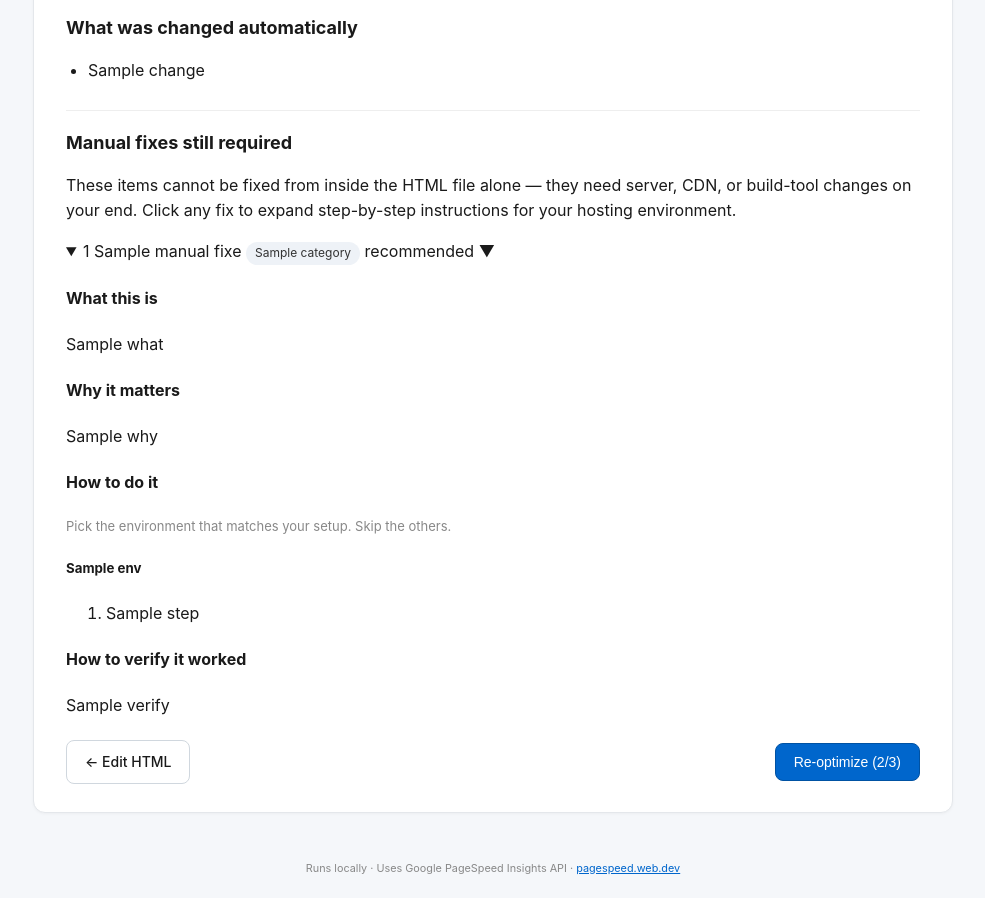
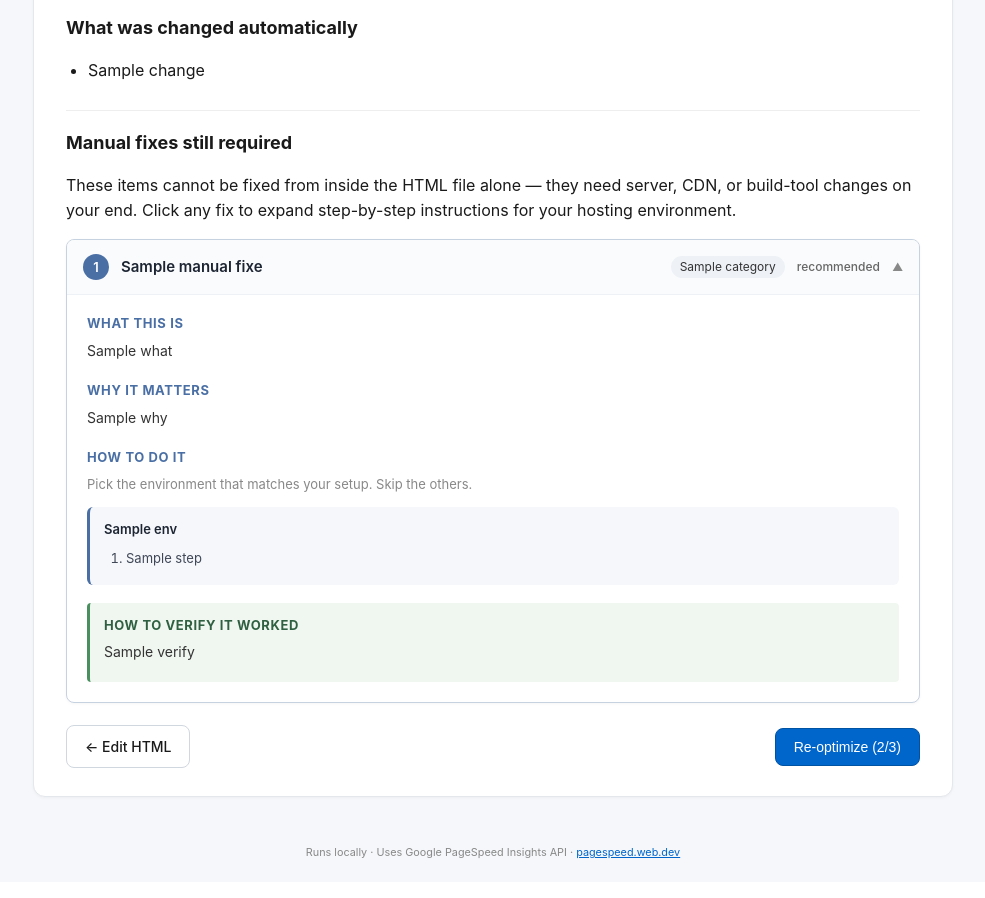
Before and after one commit to adityakadam-cell/optimizer-wizard, a Flask app: template templates/step4.html in a window 1280 px wide, after a click that opens the changed part. Shown: the part 644-1542 px from the top of the page, without its empty margins (147-1132 px from the left). After the commit the page ends 1503 px from the top, so only its background shows below. Run offline with Flask 3, Linux system fonts and the light colour scheme; the template is opened without the code that fills it: most values are stand-ins (such as "Sample title", 1, 10 or a date in 2020); some libraries are stand-ins or nearby versions.

Commit message:
Add styling for manual fixes accordion

```diff
--- a/static/style.css
+++ b/static/style.css
@@ -259,29 +259,134 @@ textarea {
 }
 .changes li { margin: 4px 0; }
 
-/* ---------- Manual fixes table ---------- */
-.manual-fixes {
-  width: 100%;
-  border-collapse: collapse;
+/* ---------- Manual fixes (collapsible accordion) ---------- */
+.manual-fixes-list {
+  display: flex;
+  flex-direction: column;
+  gap: 10px;
+  margin-top: 14px;
+}
+
+.fix-card {
+  border: 1px solid #e4e7eb;
+  border-radius: 8px;
+  background: #fff;
+  overflow: hidden;
+  transition: border-color 0.15s, box-shadow 0.15s;
+}
+.fix-card[open] {
+  border-color: #c7d2e0;
+  box-shadow: 0 1px 3px rgba(0,0,0,0.04);
+}
+.fix-card[open] .fix-toggle { transform: rotate(180deg); }
+
+.fix-summary {
+  display: flex;
+  align-items: center;
+  gap: 12px;
+  padding: 14px 16px;
+  cursor: pointer;
+  list-style: none;
+  user-select: none;
+  background: #fafbfc;
+  transition: background 0.12s;
+}
+.fix-summary:hover { background: #f3f5f8; }
+.fix-summary::-webkit-details-marker { display: none; }
+
+.fix-index {
+  display: inline-flex;
+  align-items: center;
+  justify-content: center;
+  flex-shrink: 0;
+  width: 26px;
+  height: 26px;
+  background: #4a6fa5;
+  color: #fff;
+  border-radius: 50%;
+  font-size: 13px;
+  font-weight: 600;
+}
+.fix-title {
+  flex: 1;
+  font-weight: 600;
+  font-size: 15px;
+  color: #1d2533;
+}
+.fix-impact {
+  flex-shrink: 0;
+  font-size: 12px;
+  color: #666;
+  font-weight: 500;
+}
+.fix-toggle {
+  flex-shrink: 0;
+  color: #888;
+  font-size: 11px;
+  transition: transform 0.2s;
+}
+
+.fix-body {
+  padding: 18px 20px 20px;
+  border-top: 1px solid #eef1f5;
+  font-size: 14px;
+  line-height: 1.6;
+  color: #333;
+}
+.fix-block {
+  margin-bottom: 18px;
+}
+.fix-block:last-child { margin-bottom: 0; }
+.fix-block h4 {
+  margin: 0 0 6px;
+  font-size: 13px;
+  text-transform: uppercase;
+  letter-spacing: 0.6px;
+  color: #4a6fa5;
+}
+.fix-block p { margin: 0 0 6px; }
+
+.fix-warning {
+  background: #fff8e1;
+  border-left: 4px solid #f0b400;
+  padding: 10px 14px;
+  margin-bottom: 18px;
+  border-radius: 4px;
+  font-size: 13px;
+  color: #6a4f00;
+}
+
+.fix-env {
   margin-top: 12px;
-  font-size: 14px;
+  padding: 12px 14px;
+  background: #f5f7fa;
+  border-radius: 6px;
+  border-left: 3px solid #4a6fa5;
 }
-.manual-fixes th {
-  text-align: left;
-  background: #f5f7fa;
-  padding: 10px 12px;
-  border-bottom: 2px solid #e4e7eb;
-  font-size: 12px;
-  text-transform: uppercase;
-  letter-spacing: 0.5px;
-  color: #555;
+.fix-env h5 {
+  margin: 0 0 8px;
+  font-size: 13px;
+  font-weight: 600;
+  color: #1d2533;
 }
-.manual-fixes td {
-  padding: 12px;
-  border-bottom: 1px solid #eef1f5;
-  vertical-align: top;
+.fix-env ol {
+  margin: 0;
+  padding-left: 22px;
 }
-.manual-fixes tr:hover td { background: #fafbfc; }
+.fix-env ol li {
+  margin: 4px 0;
+  font-size: 13px;
+  color: #404858;
+}
+
+.fix-verify {
+  background: #f0f7f0;
+  border-left: 3px solid #4a8f5e;
+  padding: 12px 14px;
+  border-radius: 4px;
+}
+.fix-verify h4 { color: #2e6041; }
+
 .tag {
   display: inline-block;
   padding: 2px 9px;
@@ -289,6 +394,7 @@ textarea {
   border-radius: 12px;
   font-size: 12px;
   color: #333;
+  flex-shrink: 0;
 }
 
 /* ---------- Step 5 / toolbar ---------- */
```
